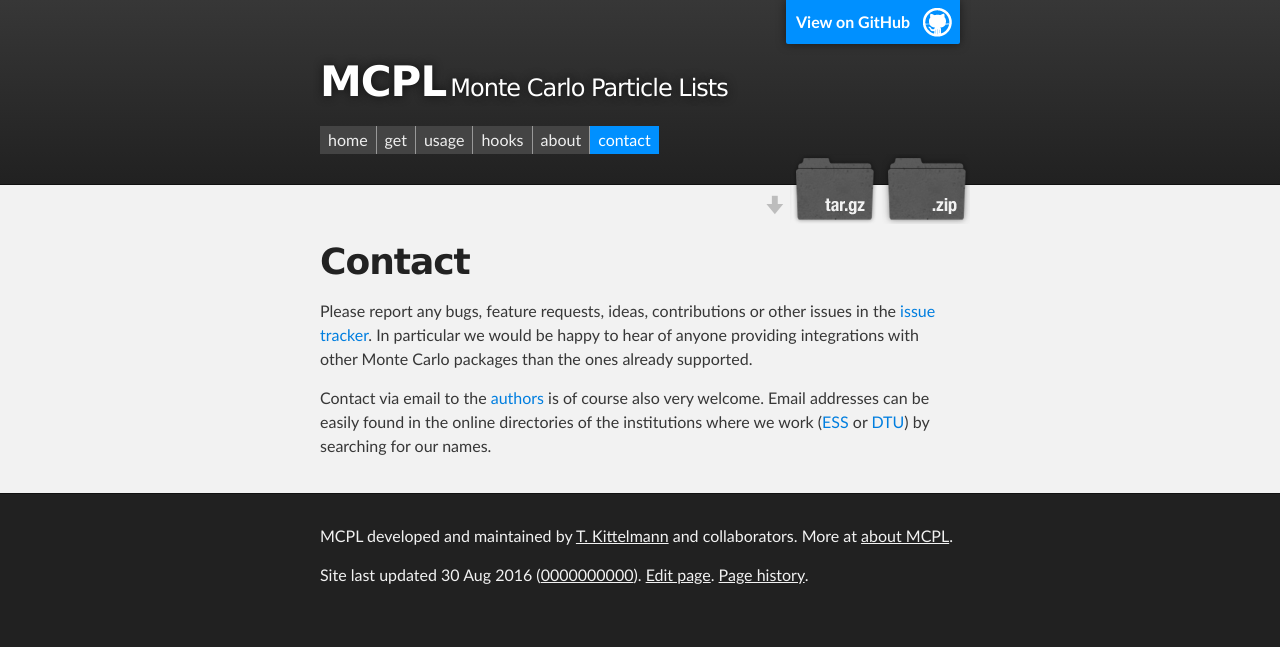
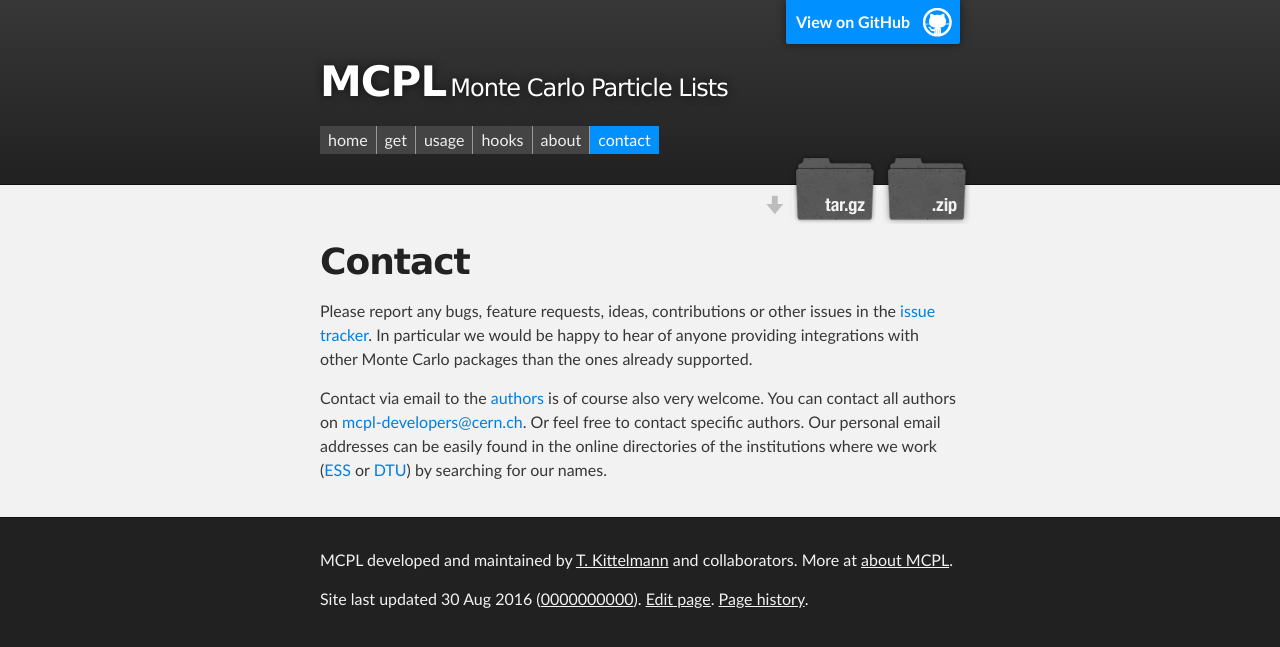
Before and after one commit to mctools/mcpl, a Jekyll site: the page built from contact.md, in a window 1280 px wide. Shown: the top 647 px of the page. Built offline with Jekyll 4.4.1, drawn with Linux system fonts in a browser that asks for light colours.

Commit message:
Update contact.md

```diff
--- a/contact.md
+++ b/contact.md
@@ -8,7 +8,7 @@ in the [issue tracker]({{site.github.issues_url}}). In particular we would be
 happy to hear of anyone providing integrations with other Monte Carlo packages
 than the ones already supported.
 
-Contact via email to the [authors](LOCAL:about) is of course also very welcome. Email
+Contact via email to the [authors](LOCAL:about) is of course also very welcome. You can contact all authors on [mcpl-developers@cern.ch](mailto:mcpl-developers@cern.ch). Or feel free to contact specific authors. Our personal email
 addresses can be easily found in the online directories of the institutions
 where we work ([ESS](https://europeanspallationsource.se/) or
 [DTU](http://www.dtu.dk/)) by searching for our names.
```
